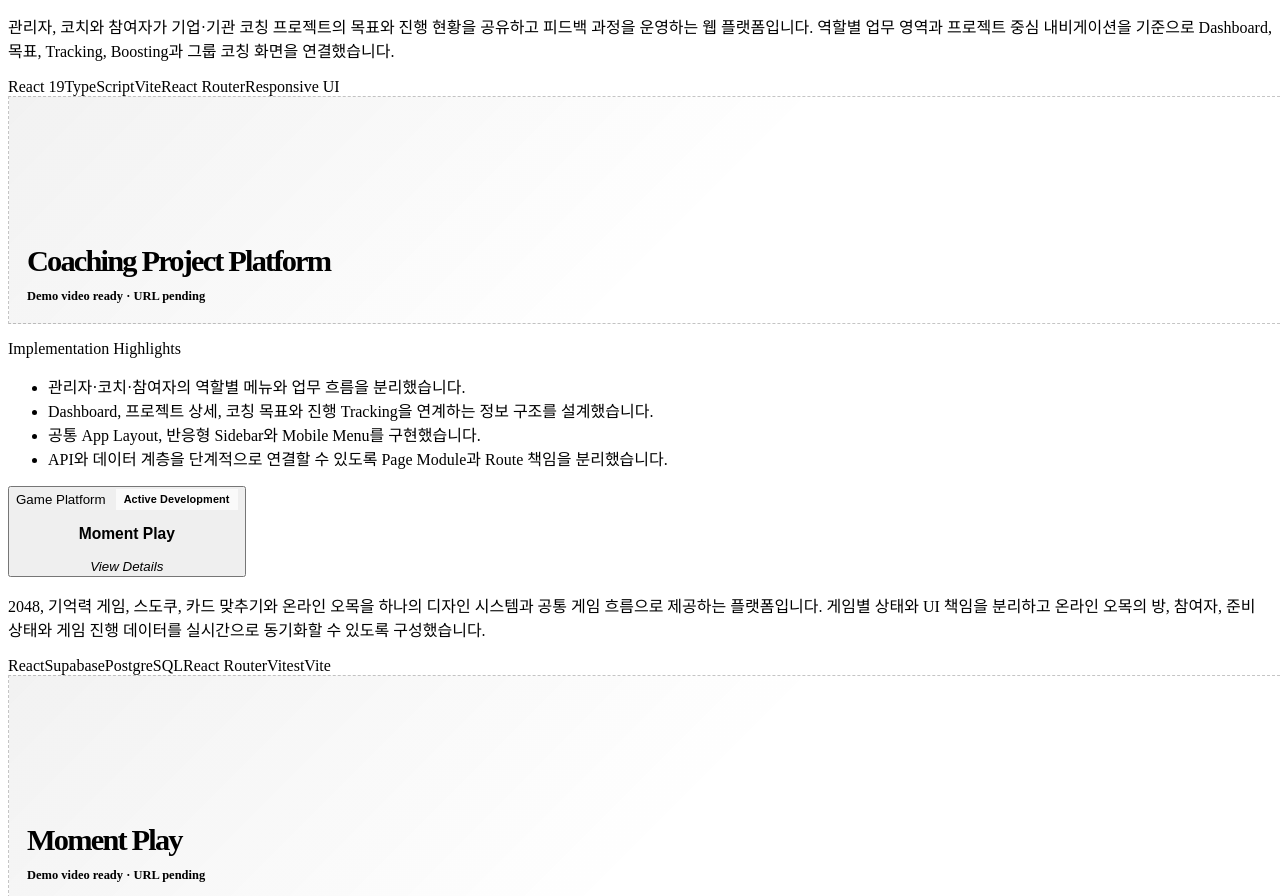
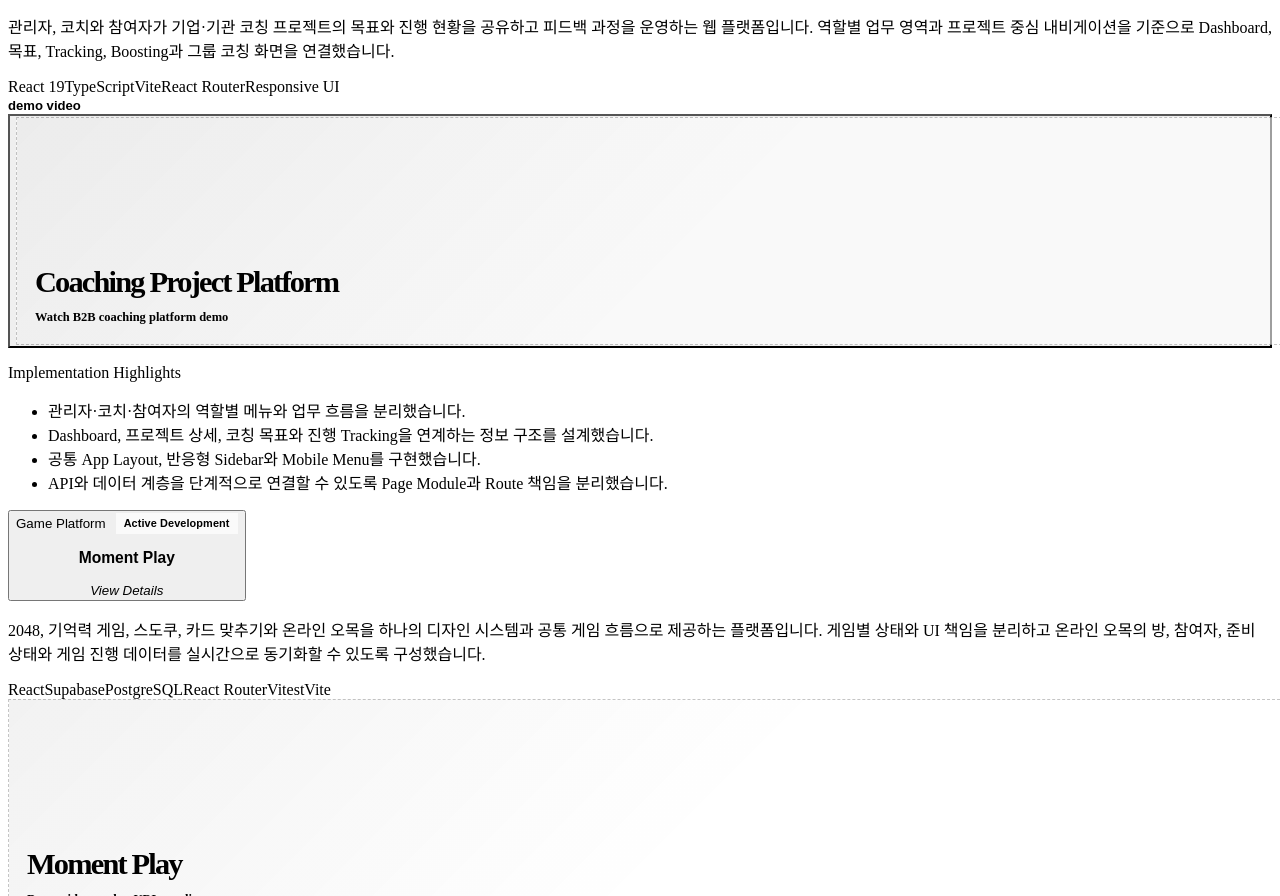
Before and after one commit to coffee-and/eun-portfolio, a React (Vite) app: page / in a window 1280 px wide. Shown: the part 1655-2551 px from the top of the page. Built offline with nearby package versions, Linux system fonts and the light colour scheme; the HTML template or start-up script is replaced by a standard one.

Commit message:
Add coaching platform demo video

```diff
--- a/src/data/projects.ts
+++ b/src/data/projects.ts
@@ -70,7 +70,14 @@ export const projects: Project[] = [
       "공통 App Layout, 반응형 Sidebar와 Mobile Menu를 구현했습니다.",
       "API와 데이터 계층을 단계적으로 연결할 수 있도록 Page Module과 Route 책임을 분리했습니다.",
     ],
-    previewLabel: "Demo video ready · URL pending",
+    links: [
+      {
+        label: "Demo Video",
+        href: "https://youtu.be/Vp_j5ju4pHQ",
+        type: "video",
+      },
+    ],
+    previewLabel: "Watch B2B coaching platform demo",
   },
   {
     id: "moment-play",
```
